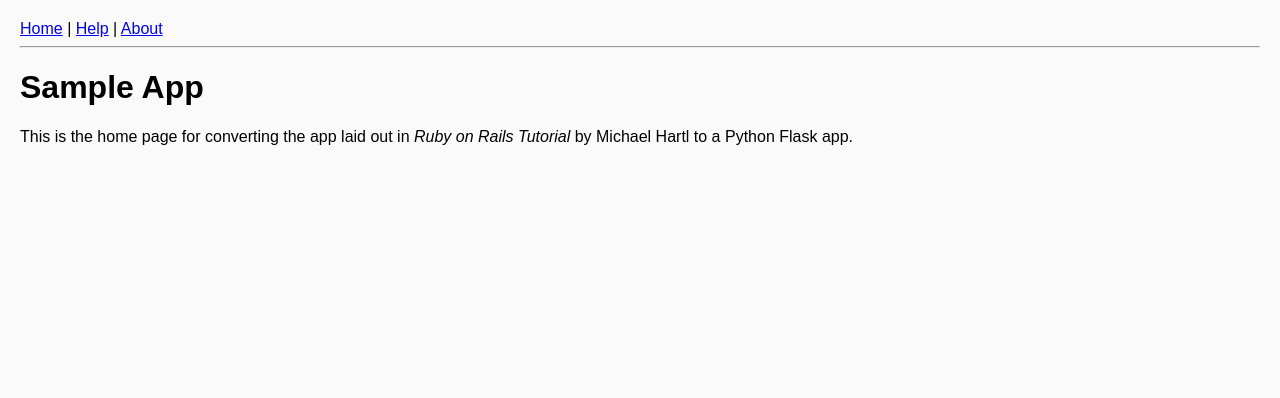
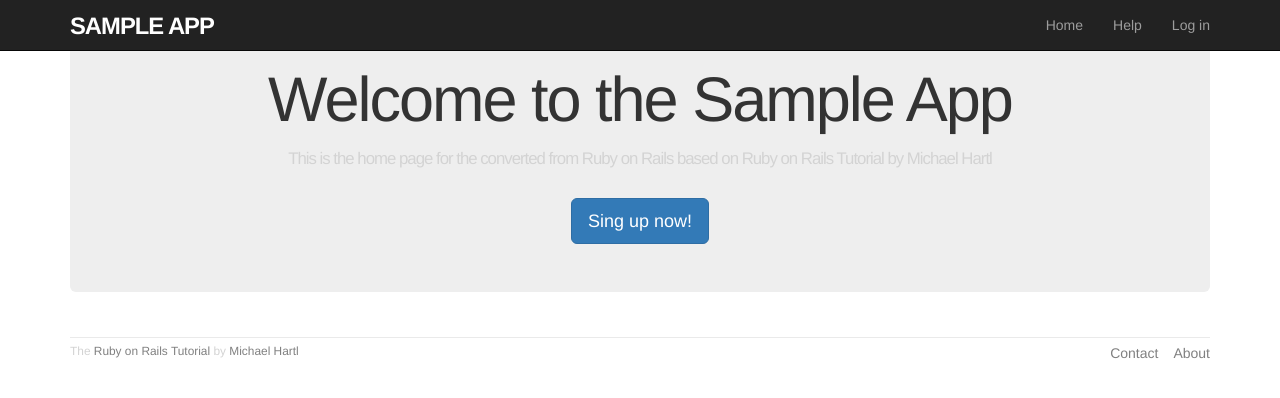
Before and after one commit to bsclark75/xclone, a Flask app: page / in a window 1280 px wide. Shown: the top 398 px of the page. Run offline with Flask 3, Linux system fonts and the light colour scheme; some libraries are stand-ins or nearby versions.

Commit message:
Finish layout and routes

```diff
--- a/app/__init__.py
+++ b/app/__init__.py
@@ -1,10 +1,11 @@
 from flask import Flask
 from .routes import main
-from .extensions import db
+from .extensions import db, assets, init_assets
 
 def create_app():
     app = Flask(__name__)
     app.config.from_object("config.Config")
+    init_assets(app)
 
     # Initialize extensions
     db.init_app(app)
--- a/app/routes.py
+++ b/app/routes.py
@@ -17,3 +17,11 @@ def help():
 @main.route("/about")
 def about():
     return render_template("about.html", title="About")
+
+@main.route("/contact")
+def contact():
+    return render_template("contact.html", title="Contact")
+
+@main.route("/signup")
+def signup():
+    return render_template("users/new.html", title="New user")
--- a/app/static/css/style.css
+++ b/app/static/css/style.css
@@ -1,5 +1,70 @@
+/* mixins, variables, etc. */
+/* universal */
 body {
-    font-family: Arial, sans-serif;
-    margin: 20px;
-    background-color: #fafafa;
-}
+  padding-top: 60 px; }
+
+section {
+  overflow: auto; }
+
+textarea {
+  resize: vertical; }
+
+.center {
+  text-align: center; }
+  .center h1 {
+    margin-bottom: 10px; }
+
+/* typography */
+h1, h2, h3, h4, h5, h6 {
+  line-height: 1; }
+
+h1 {
+  font-size: 3em;
+  letter-spacing: -2px;
+  margin-bottom: 30px;
+  text-align: center; }
+
+h2 {
+  font-size: 1.2em;
+  letter-spacing: -1px;
+  margin-bottom: 30px;
+  text-align: center;
+  font-weight: normal;
+  color: #D3D3D3; }
+
+p {
+  font-size: 1.1em;
+  line-height: 1.7em; }
+
+/* header */
+#logo {
+  float: left;
+  margin-right: 10px;
+  font-size: 1.7em;
+  color: white;
+  text-transform: uppercase;
+  letter-spacing: -1px;
+  padding-top: 9px;
+  font-weight: bold; }
+  #logo:hover {
+    color: white;
+    text-decoration: none; }
+
+/* footer */
+footer {
+  margin-top: 45px;
+  padding-top: 5px;
+  border-top: 1px solid #eaeaea;
+  color: #D3D3D3; }
+  footer a {
+    color: #808080; }
+    footer a:hover {
+      color: #A9A9A9; }
+  footer small {
+    float: left; }
+  footer ul {
+    float: right;
+    list-style: none; }
+    footer ul li {
+      float: right;
+      margin-left: 15px; }
--- a/app/templates/base.html
+++ b/app/templates/base.html
@@ -1,17 +1,18 @@
 <!DOCTYPE html>
-<html lang="en">
+<html>
 <head>
     <meta charset="UTF-8">
     <title>{{ title or "Flask App" }}</title>
+    <link rel="stylesheet" href="https://maxcdn.bootstrapcdn.com/bootstrap/3.4.1/css/bootstrap.min.css">
     <link rel="stylesheet" href="{{ url_for('static', filename='css/style.css') }}">
+    <script src="https://ajax.googleapis.com/ajax/libs/jquery/3.6.0/jquery.min.js"></script>
+    <script src="https://maxcdn.bootstrapcdn.com/bootstrap/3.4.1/js/bootstrap.min.js"></script>
 </head>
 <body>
-    <nav>
-        <a href="{{ url_for('main.home') }}">Home</a> |
-        <a href="{{ url_for('main.help') }}">Help</a> |
-	<a href="{{ url_for('main.about') }}">About</a>
-    </nav>
-    <hr>
+  {% include 'header.html' %}  <!-- Navigation/Header -->
+   <div class="container">
     {% block content %}{% endblock %}
+    {% include 'footer.html' %}
+   </div>
 </body>
 </html>
--- /dev/null
+++ b/app/templates/footer.html
@@ -0,0 +1,12 @@
+<footer class="footer">
+  <small>
+     The <a href="https://www.railstutorial.org/">Ruby on Rails Tutorial</a>
+ by <a href="https://www.michaelhartl.com">Michael Hartl</a>
+  </small>
+  <nav>
+    <ul>
+      <li><a href="{{ url_for('main.about') }}">About</li>
+      <li><a href="{{ url_for('main.contact') }}">Contact</li>
+    </ul>
+  </nav>
+</footer>
--- /dev/null
+++ b/app/templates/header.html
@@ -0,0 +1,12 @@
+<header class="navbar navbar-fixed-top navbar-inverse">
+  <div class="container">
+    <a href="{{ url_for('main.home') }}" id="logo">Sample App</a>
+    <nav>
+       <ul class="nav navbar-nav navbar-right">
+         <li><a href="{{ url_for('main.home') }}">Home</li></a>
+	 <li><a href="{{ url_for('main.help') }}">Help</li></a>
+         <li><a href="#">Log in</li></a>
+       </ul>
+    </nav>
+ </div>
+</header>
--- a/app/templates/home.html
+++ b/app/templates/home.html
@@ -1,9 +1,10 @@
 {% extends "base.html" %}
 
 {% block content %}
-<h1>Sample App</h1>
-<p>
-    This is the home page for converting the app laid out in
-    <em>Ruby on Rails Tutorial</em> by Michael Hartl to a Python Flask app.
-</p>
+<div class="center jumbotron">
+  <h1>Welcome to the Sample App</h1>
+  <h2>This is the home page for the converted from Ruby on Rails based
+       on Ruby on Rails Tutorial by Michael Hartl</h2>
+  <a href="{{ url_for('main.signup')  }}" class="btn btn-lg btn-primary">Sing up now!</a>
+</div>
 {% endblock %}
--- a/config.py
+++ b/config.py
@@ -6,3 +6,4 @@ class Config:
         "DATABASE_URL", "sqlite:///db.sqlite3"
     )
     SQLALCHEMY_TRACK_MODIFICATIONS = False
+    ASSETS_DEBUG = True
--- a/requirements.txt
+++ b/requirements.txt
@@ -1,3 +1,5 @@
 Flask==3.0.0
 Flask-SQLAlchemy==3.1.1
 pytest==8.2.0
+flask-assets
+libsass
```
Also changed, not shown: app/extensions.py (+11 -0 lines), app/static/scss/main.scss (added, +97 -0 lines), app/templates/contact.html (added, +10 -0 lines), app/templates/users/new.html (added, +10 -0 lines), tests/conftest.py (added, +16 -0 lines), tests/test_app.py (deleted, +0 -28 lines), tests/test_integration.py (added, +46 -0 lines).
